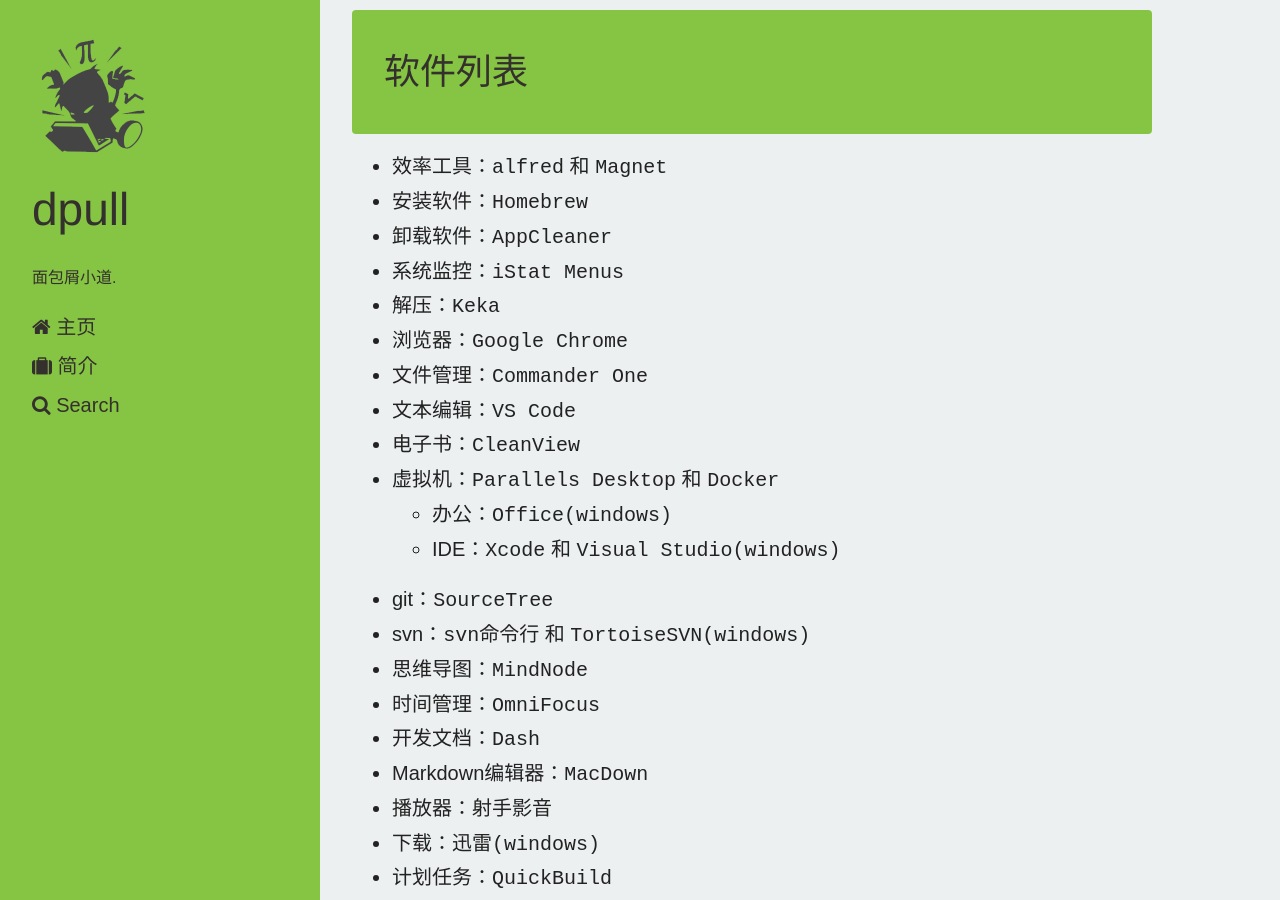
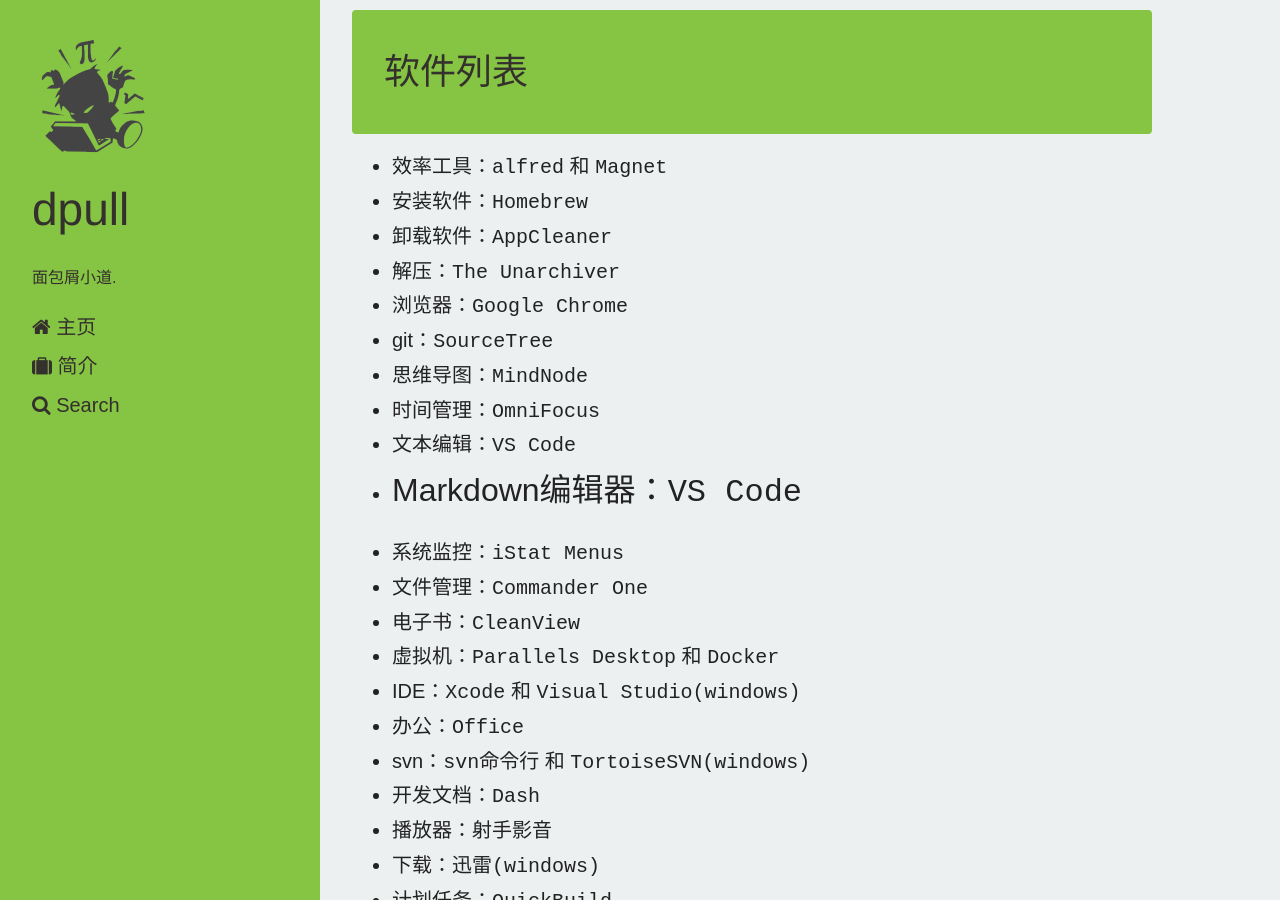
Before and after one commit to dpull/dpull.github.io, a Jekyll site: the page built from _posts/2016-03-31-my_working_machine.md, in a window 1280 px wide and 900 px high, scrolled down 213 px. Built offline with Jekyll 4.4.1, drawn with Linux system fonts in a browser that asks for light colours; nearby versions of some CDN libraries.

Commit message:
upate

```diff
--- a/_posts/2016-03-31-my_working_machine.md
+++ b/_posts/2016-03-31-my_working_machine.md
@@ -10,21 +10,22 @@
 * 效率工具：`alfred` 和 `Magnet`
 * 安装软件：`Homebrew`
 * 卸载软件：`AppCleaner`
+* 解压：`The Unarchiver`
+* 浏览器：`Google Chrome`
+* git：`SourceTree`
+* 思维导图：`MindNode`
+* 时间管理：`OmniFocus`
+* 文本编辑：`VS Code`
+* Markdown编辑器：`VS Code`
+---
 * 系统监控：`iStat Menus`
-* 解压：`Keka`
-* 浏览器：`Google Chrome`
 * 文件管理：`Commander One`
-* 文本编辑：`VS Code`
 * 电子书：`CleanView`
 * 虚拟机：`Parallels Desktop` 和 `Docker`
-  * 办公：`Office(windows)`
-  * IDE：`Xcode` 和 `Visual Studio(windows)`
-* git：`SourceTree`
+* IDE：`Xcode` 和 `Visual Studio(windows)`
+* 办公：`Office`
 * svn：`svn命令行` 和 `TortoiseSVN(windows)`
-* 思维导图：`MindNode`
-* 时间管理：`OmniFocus`
 * 开发文档：`Dash`
-* Markdown编辑器：`MacDown`
 * 播放器：`射手影音`
 * 下载：`迅雷(windows)`
 * 计划任务：`QuickBuild`
```
